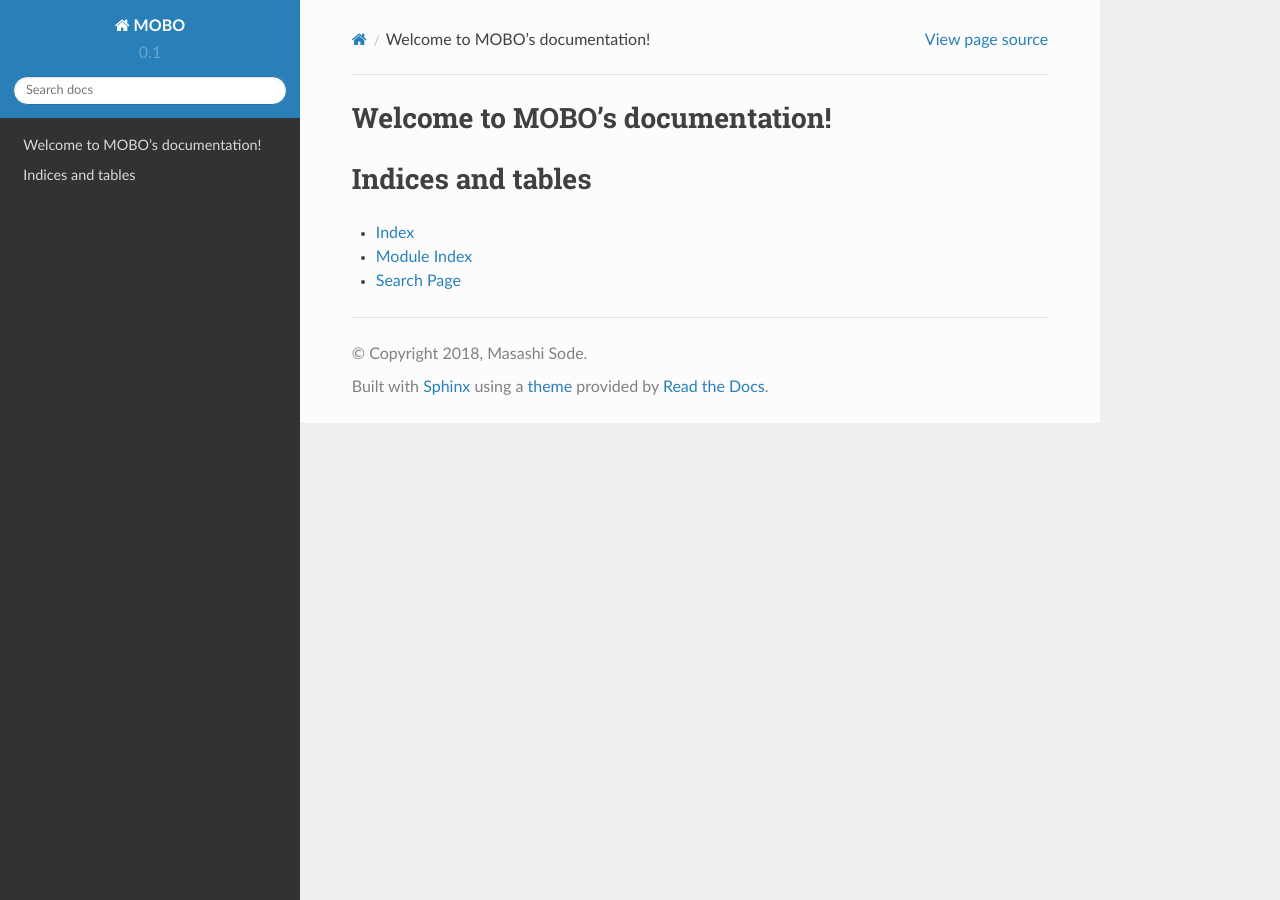
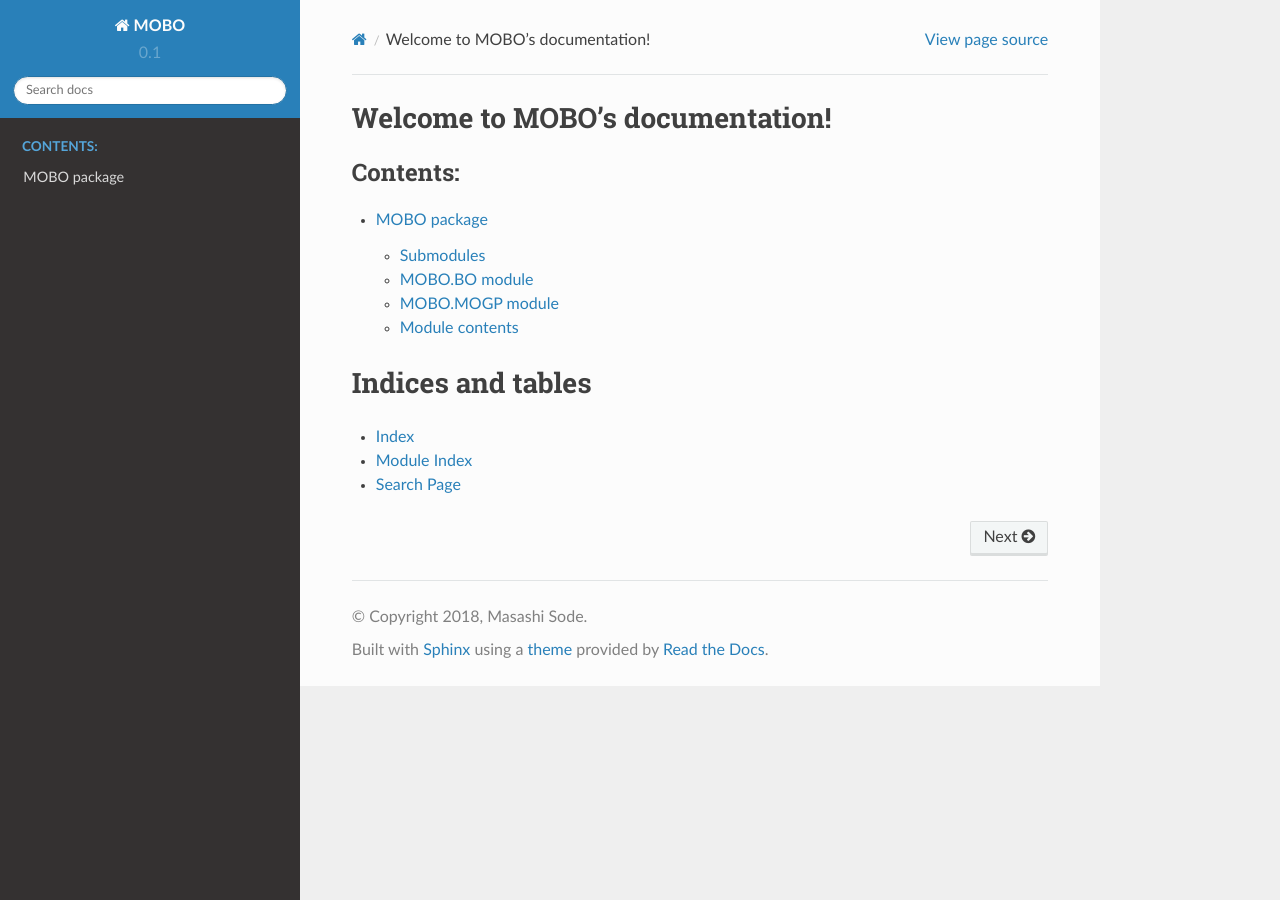
Before and after one commit to MasashiSode/MOBO, a Sphinx documentation site: the page built from docs/index.rst, in a window 1280 px wide. Built offline with Sphinx 7.4.7 and the Read the Docs theme 2.0.0, drawn with Linux system fonts in a browser that asks for light colours.

Commit message:
documantation

```diff
--- /dev/null
+++ b/docs/MOBO.rst
@@ -0,0 +1,30 @@
+MOBO package
+============
+
+Submodules
+----------
+
+MOBO.BO module
+--------------
+
+.. automodule:: MOBO.BO
+    :members:
+    :undoc-members:
+    :show-inheritance:
+
+MOBO.MOGP module
+----------------
+
+.. automodule:: MOBO.MOGP
+    :members:
+    :undoc-members:
+    :show-inheritance:
+
+
+Module contents
+---------------
+
+.. automodule:: MOBO
+    :members:
+    :undoc-members:
+    :show-inheritance:
--- a/docs/index.rst
+++ b/docs/index.rst
@@ -1,5 +1,5 @@
-..  documentation master file, created by
-   sphinx-quickstart on Tue Dec 11 16:55:13 2018.
+.. MOBO documentation master file, created by
+   sphinx-quickstart on Tue Dec 11 20:57:11 2018.
    You can adapt this file completely to your liking, but it should at least
    contain the root `toctree` directive.
 
@@ -10,7 +10,7 @@
    :maxdepth: 4
    :caption: Contents:
 
-
+   MOBO
 
 
 Indices and tables
```
Also changed, not shown: docs/.rst (deleted, +0 -31 lines), 2 other files.
